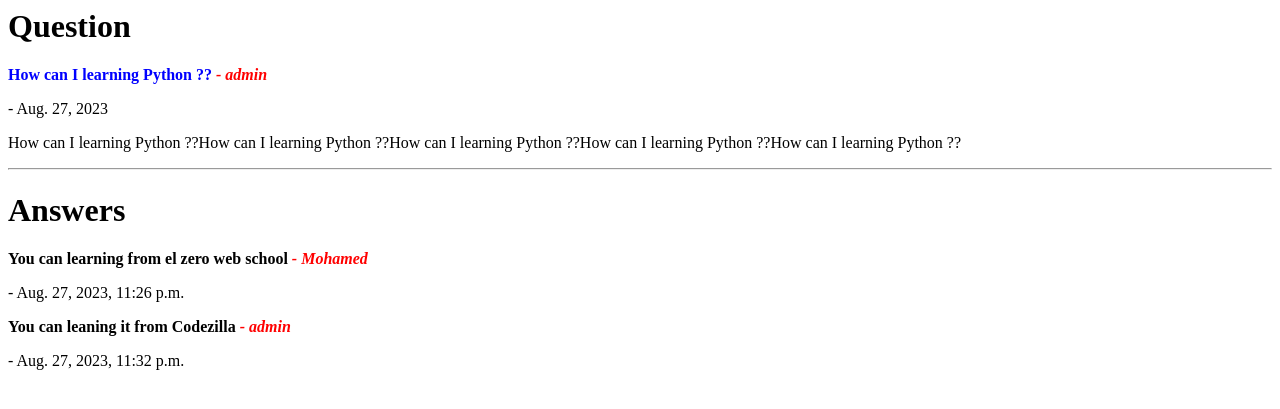
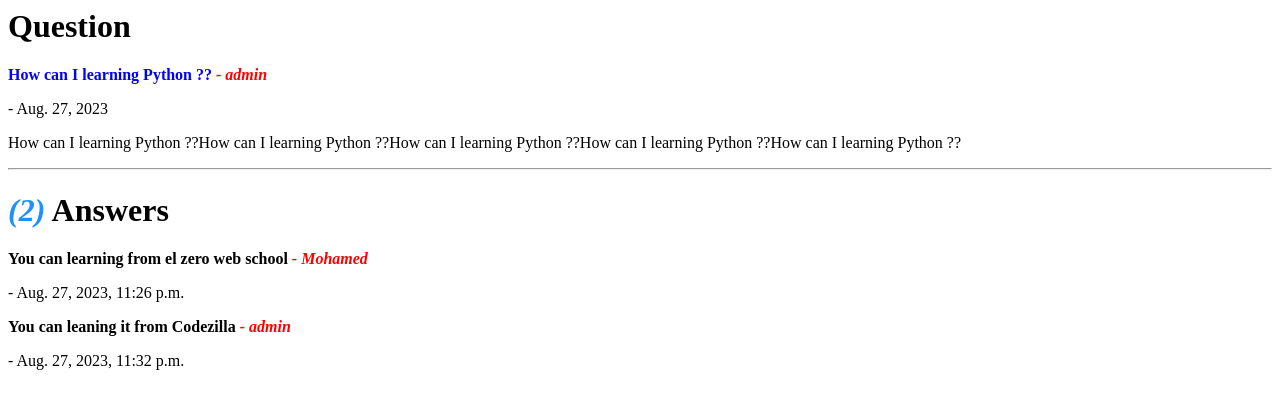
Before and after one commit to MohamedSalahdj/Django-Task-one, a Django app: page /question/1 in a window 1280 px wide. Shown: the top 409 px of the page. Run offline with Django 4.2, Linux system fonts and the light colour scheme; data comes from the database, SQL or seed files in the repository; parts of the project's set-up code (start-up, migrations or seed data) failed here and were passed over.

Commit message:
modified and added some query in font-end

```diff
--- a/question/templates/question/question_detail.html
+++ b/question/templates/question/question_detail.html
@@ -6,7 +6,7 @@
     <p>{{question.content}}</p>
 </div>
 <hr>
-<h1>Answers</h1>
+<h1><i style="color: dodgerblue;">({{question.question_answer.all|length}})</i> Answers</h1>
 {% for answer in answers %}
 <div>
     <p style="color: #000; font-weight: bold;"> {{answer.answer}} <i style="color: red;">- {{answer.author}}</i></p>
```
